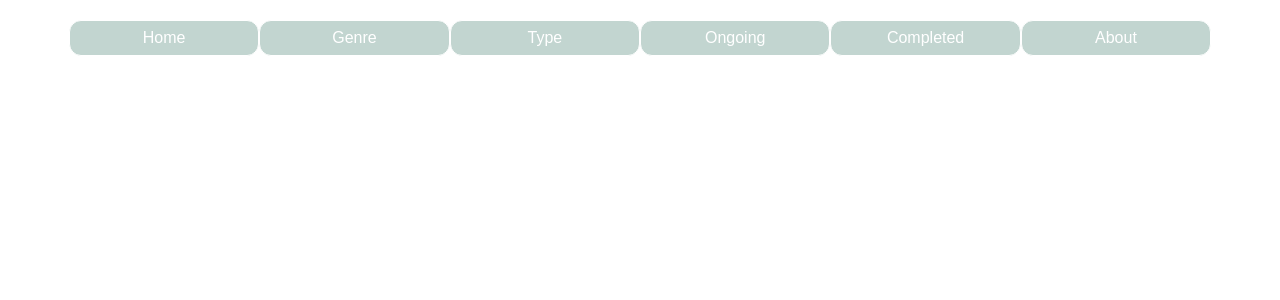
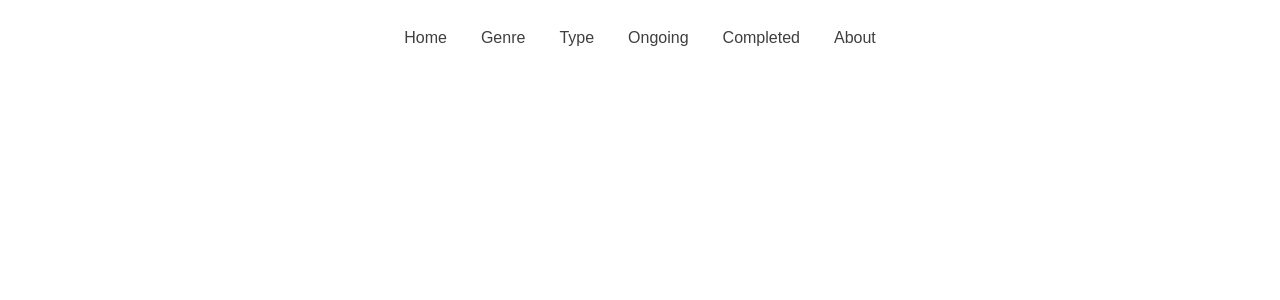
Before and after one commit to Amaan85277/something-fun, a Next.js app: page / in a window 1280 px wide. Shown: the top 300 px of the page. Built offline with nearby package versions, Linux system fonts and the light colour scheme; a web font is replaced by a local one.

Commit message:
minor ui change in navbar

```diff
--- a/app/Header/Navbar/styles.module.css
+++ b/app/Header/Navbar/styles.module.css
@@ -1,5 +1,5 @@
 .conatiner{
-    width: 100%;
+    flex: 1;
     display: flex;
     align-items: center;
     justify-content: space-around;
@@ -8,23 +8,24 @@
 
 .link{
     flex: 1;
-    padding: 8px;
+    padding: 8px 16px;
     text-align: center;
     border: 1px solid white;
     border-radius: 12px;
-    background: #c2d5d0;
+    color: #3f3f3f;
 }
 
 .link:hover{
-    transform: scale(1.2);
+    transform: scale(1.1);
     transition: all 1s;
     border-radius: 12px;
     background-image: url('https://img.freepik.com/premium-photo/watercolor-style-sky-sweet-color-background_176697-2682.jpg');
+    opacity: 0.6;
     background-position: center; /* Center the image */
     background-repeat: no-repeat; /* Do not repeat the image */
     background-size:cover;
-    color: #214953;
+    color: #000000;
     font-weight: 600;
-    font-size: 24px;
+    font-size: 16px;
     text-decoration: underline wavy white;
 }
--- a/app/Header/index.js
+++ b/app/Header/index.js
@@ -4,11 +4,11 @@ import styles from "./styles.module.css";
 function Header() {
   return (
     <div className={styles.container}>
-      <div style={{ flex: 0.5 }}>..</div>
+      <div style={{ flex: 1 }}>..</div>
 
       <Navbar />
 
-      <div style={{ flex: 0.5 }}>..</div>
+      <div style={{ flex: 1 }}>..</div>
     </div>
   );
 }
```
